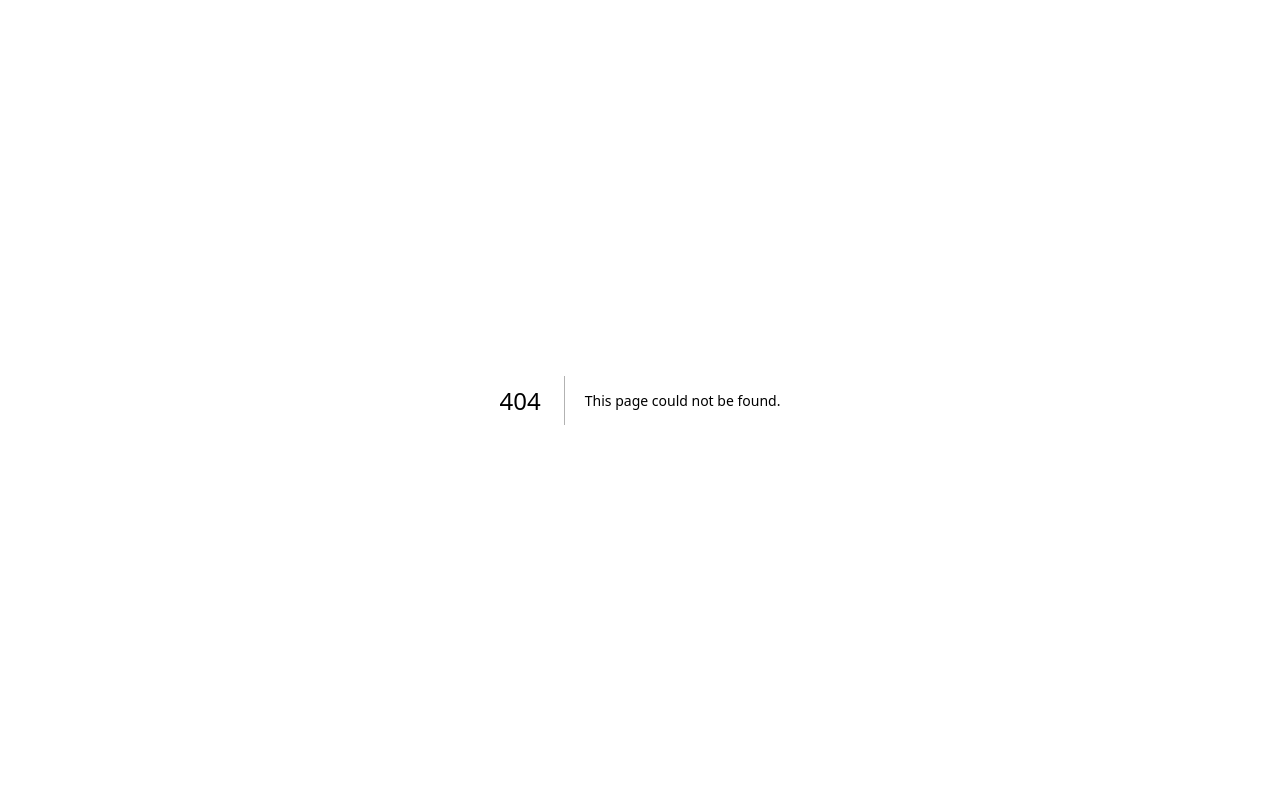
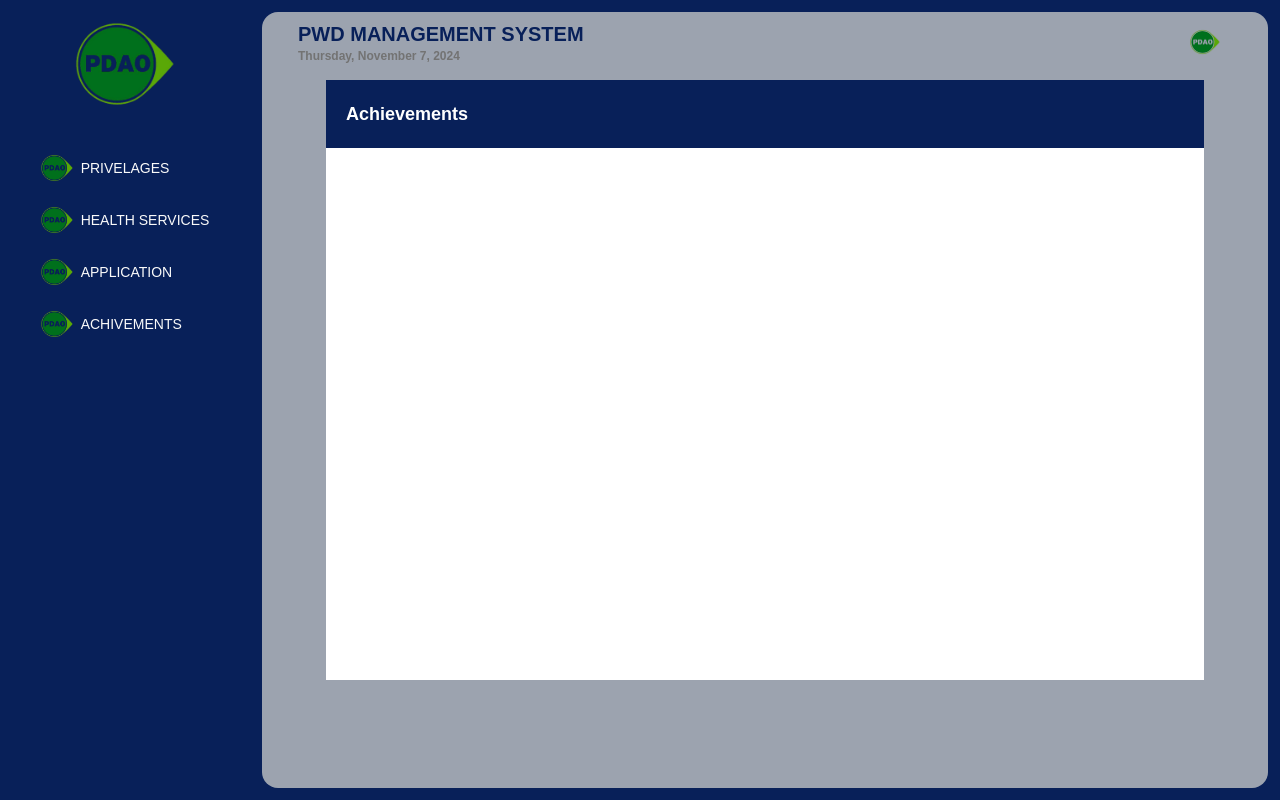
Before and after one commit to MYPROJECT-now/PWD-SYSTEM, a Next.js app: page /user/achievements in a window 1280 px wide. Before the commit this address had no page. Built offline with nearby package versions, Linux system fonts and the light colour scheme; no server answers.

Commit message:
version 7

```diff
--- a/app/(landing page)/header.tsx
+++ b/app/(landing page)/header.tsx
@@ -28,7 +28,7 @@ export const Header = () => {
                 router.push("/admin/dashboard_admin");
             } else {
                 // Redirect to user dashboard
-                router.push("/dashboard_user");
+                router.push("/user");
             }
         }
     }, [isSignedIn, isLoaded, user, router]);
--- /dev/null
+++ b/app/user/achievements/layout.tsx
@@ -0,0 +1,20 @@
+
+type Props = {
+    children: React.ReactNode;
+};
+
+const AchievementsLayout = ({ children }:Props) => {
+    return (
+        <div className="min-h-screen flex flex-row bg-dash">
+            <>
+                <main className=" flex-grow">
+                    <div className="h-full ">
+                    {children}
+                    </div>
+                </main>
+            </>
+        </div>
+    );
+};
+
+export default AchievementsLayout;
--- /dev/null
+++ b/app/user/achievements/page.tsx
@@ -0,0 +1,19 @@
+import { Dashboard_header } from "@/components/header";
+
+const AchievementsPage = () => {
+    return (
+        <div className="h-full p-3 w-full">
+            <div className="bg-gray-400 h-full rounded-2xl pt-2">
+            <Dashboard_header />
+                <div className="mt-4 mx-16 bg-white h-[600px]">
+                    <div className="bg-dash font-bold text-white text-lg py-5 pl-5">
+                    Achievements
+                    </div>
+                </div>
+            </div>
+        </div>
+
+    );
+};
+
+export default AchievementsPage;
--- /dev/null
+++ b/app/user/application/layout.tsx
@@ -0,0 +1,20 @@
+
+type Props = {
+    children: React.ReactNode;
+};
+
+const ApplicationLayout = ({ children }:Props) => {
+    return (
+        <div className="min-h-screen flex flex-row bg-dash">
+            <>
+                <main className=" flex-grow">
+                    <div className="h-full ">
+                    {children}
+                    </div>
+                </main>
+            </>
+        </div>
+    );
+};
+
+export default ApplicationLayout;
--- /dev/null
+++ b/app/user/application/page.tsx
@@ -0,0 +1,19 @@
+import { Dashboard_header } from "@/components/header";
+
+const ApplicationPage = () => {
+    return (
+        <div className="h-full p-3 w-full">
+            <div className="bg-gray-400 h-full rounded-2xl pt-2">
+            <Dashboard_header />
+                <div className="mt-4 mx-16 bg-white h-[600px]">
+                    <div className="bg-dash font-bold text-white text-lg py-5 pl-5">
+                    Application
+                    </div>
+                </div>
+            </div>
+        </div>
+
+    );
+};
+
+export default ApplicationPage;
--- a/components/sidebar_user.tsx
+++ b/components/sidebar_user.tsx
@@ -30,22 +30,30 @@ export const Sidebar_user = ({ className }: Props) => {
 
                 <div className="flex flex-col gap-3 ">
                     <SidebarItem
-                        label="DASHBOARD"
-                        href="/dashboard_user"
+                        label="PRIVELAGES"
+                        href="/user"
+                        iconSrc="/pdao.png"
+                    />
+                     <SidebarItem
+                        label="HEALTH SERVICES"
+                        href="/user/health_services"
                         iconSrc="/pdao.png"
                     />
 
                     <SidebarItem
-                        label="HEALTH SERVICES"
-                        href="/dashboard_user/health_services"
+                        label="APPLICATION"
+                        href="/user/application"
                         iconSrc="/pdao.png"
                     />
 
                     <SidebarItem
-                        label="PRIVELAGES"
-                        href="/dashboard_user/health_services"
+                        label="ACHIVEMENTS"
+                        href="/user/achievements"
                         iconSrc="/pdao.png"
                     />
+
+
+
                 </div>
 
             </div>
--- a/components/todos.tsx
+++ b/components/todos.tsx
@@ -125,7 +125,8 @@ const filteredTodoItems = todoItems.filter((todo) => todo.Purok === selectedPuro
     </tr>
   </thead>
 
-   {searchResults.length > 0 ? (
+  {searchQuery !== '' ? (
+  searchResults.length > 0 ? (
     <tbody>
       {/* Render the filtered items */}
       {searchResults.map((todo) => (
@@ -139,7 +140,13 @@ const filteredTodoItems = todoItems.filter((todo) => todo.Purok === selectedPuro
       ))}
     </tbody>
   ) : (
-
+    <tbody>
+      <tr>
+        <td colSpan={11} className="text-center">Nothing found</td>
+      </tr>
+    </tbody>
+  )
+) : (
   <tbody>
     {filteredTodoItems.map((todo) => (
       <tr key={todo.id}>
@@ -150,7 +157,6 @@ const filteredTodoItems = todoItems.filter((todo) => todo.Purok === selectedPuro
       />
       </tr>
     ))}
-
   </tbody>
 )}
         </table>
```
Also changed, not shown: app/user/health_services/layout.tsx (renamed from app/dashboard_user/health_services/layout.tsx), app/user/health_services/page.tsx (renamed from app/dashboard_user/health_services/page.tsx), app/user/layout.tsx (renamed from app/dashboard_user/layout.tsx), app/user/page.tsx (renamed from app/dashboard_user/page.tsx), app/user/sidebar.tsx (renamed from app/dashboard_user/sidebar.tsx). Lines whose indentation alone changed are shown as unchanged.
